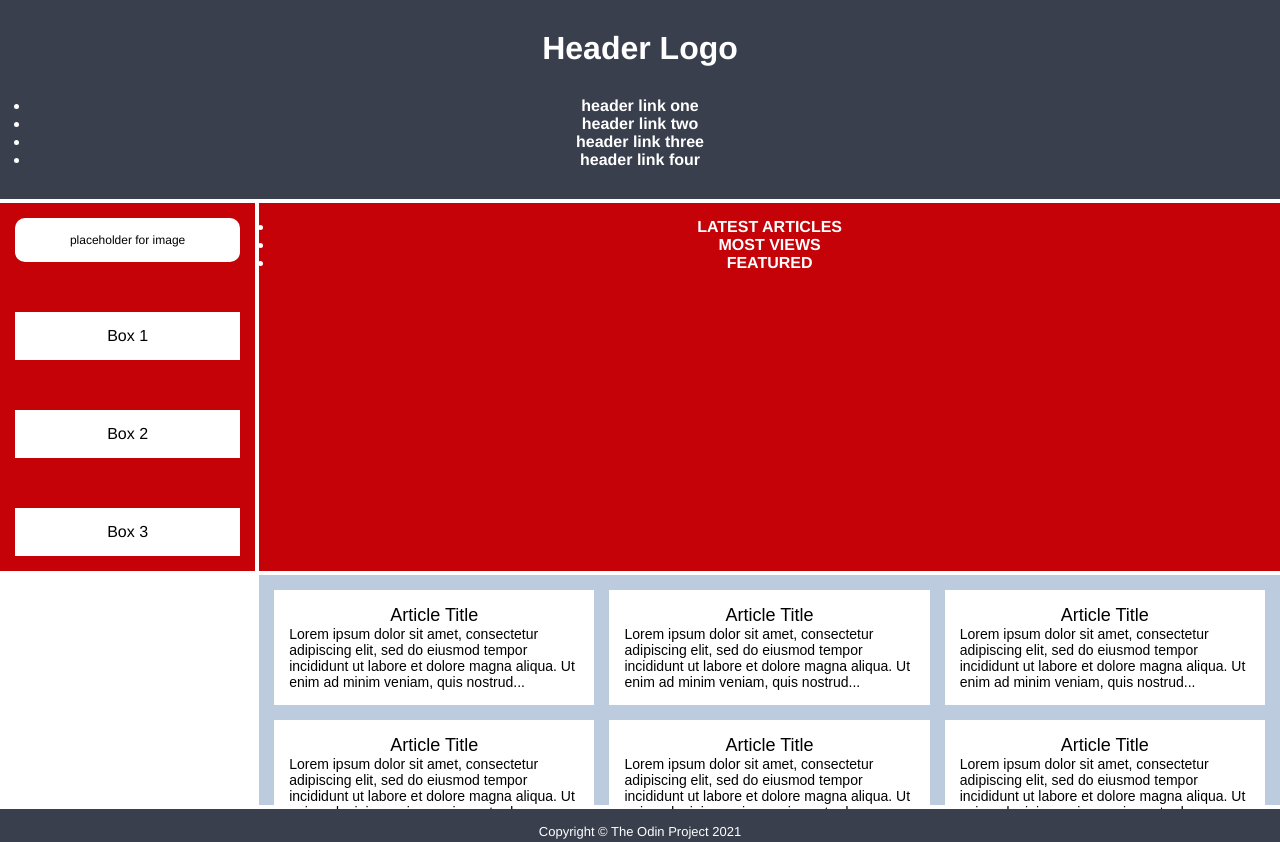
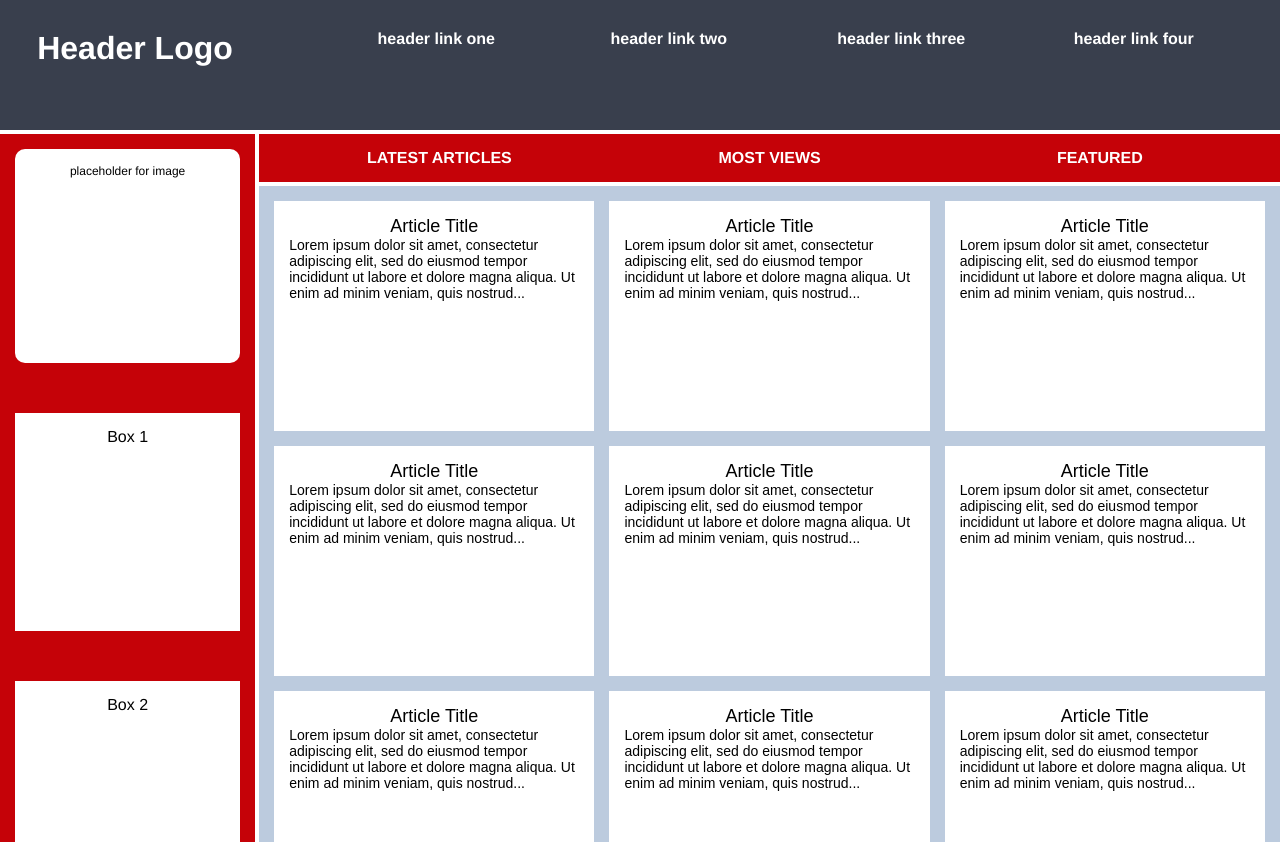
Before and after one commit to Kaweesha-mr/Exersices-Odin, a plain HTML site: page Grid-Exersice1/index.html in a window 1280 px wide. Shown: the top 842 px of the page. Drawn offline with Linux system fonts and the light colour scheme.

Commit message:
dashbord structure finished

```diff
--- a/Grid-Exersice1/style.css
+++ b/Grid-Exersice1/style.css
@@ -98,11 +98,20 @@
 
 .menu>ul{
   display: grid;
+  list-style: none;
+  grid-template-columns: repeat(auto-fit,minmax(100px,1fr)) ;
+}
 
+.article>.card{
+  height: 200px;
 }
 
 .nav>ul{
+
+  list-style: none;
   display: grid;
+  grid-template-columns: 1fr 1fr 1fr;
+
 }
 
 .sidebar{
@@ -111,11 +120,19 @@
 
 }
 
+
+.header{
+  display: grid;
+  grid-template-columns: 1fr 4fr;
+  gap: 50px;
+  height: 100px;
+}
+
+
 .article{
   display: grid;
   grid-template-columns: repeat(auto-fit,minmax(250px,1fr)) ;
   gap: 15px;
-  height: 200px;
 }
 
 .header, .footer{
@@ -127,6 +144,7 @@
 .sidebar{
 
   grid-column: 1/2;
+  grid-row: 2/4;
 }
 
 .nav, .article{
```
